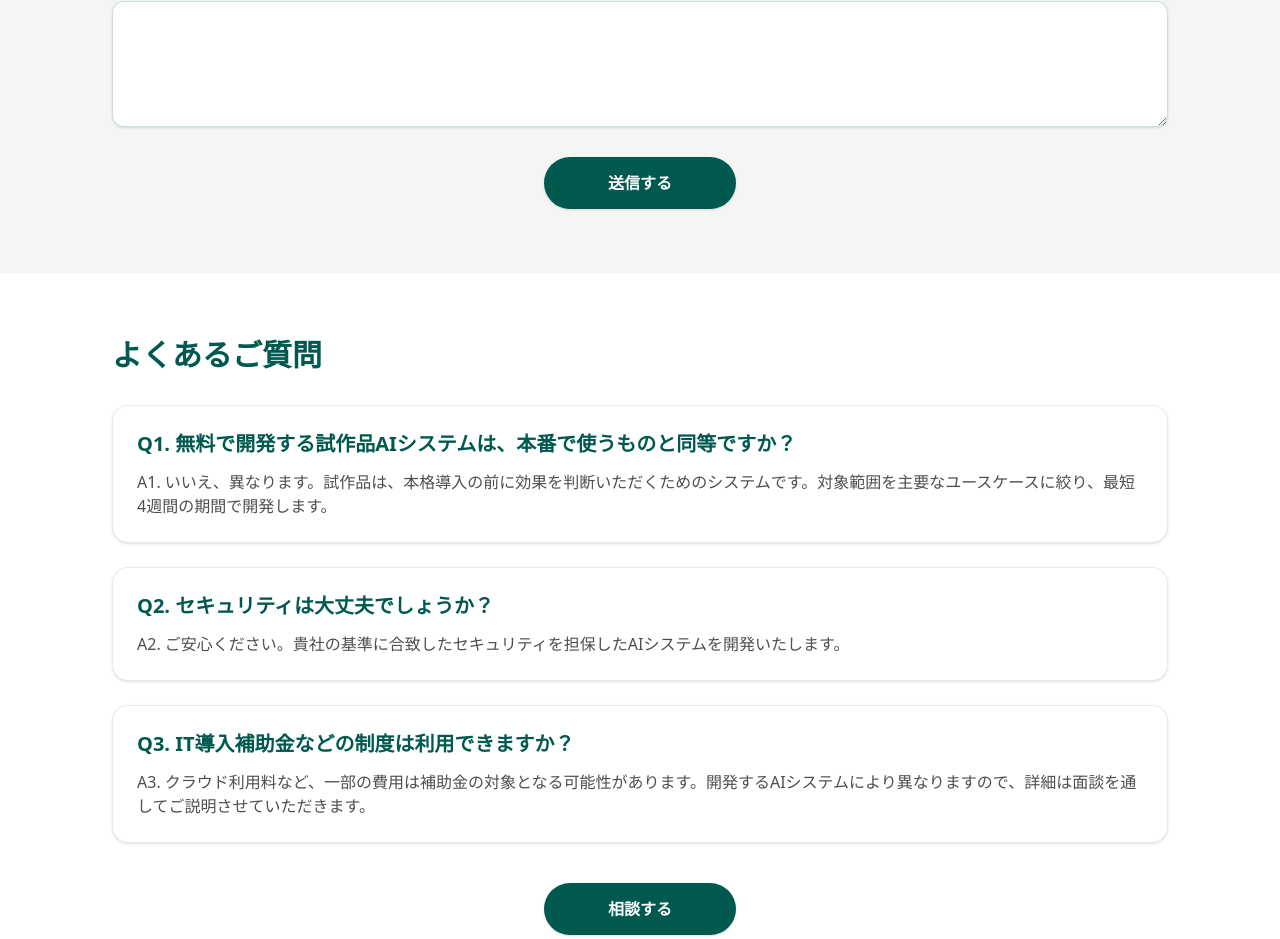
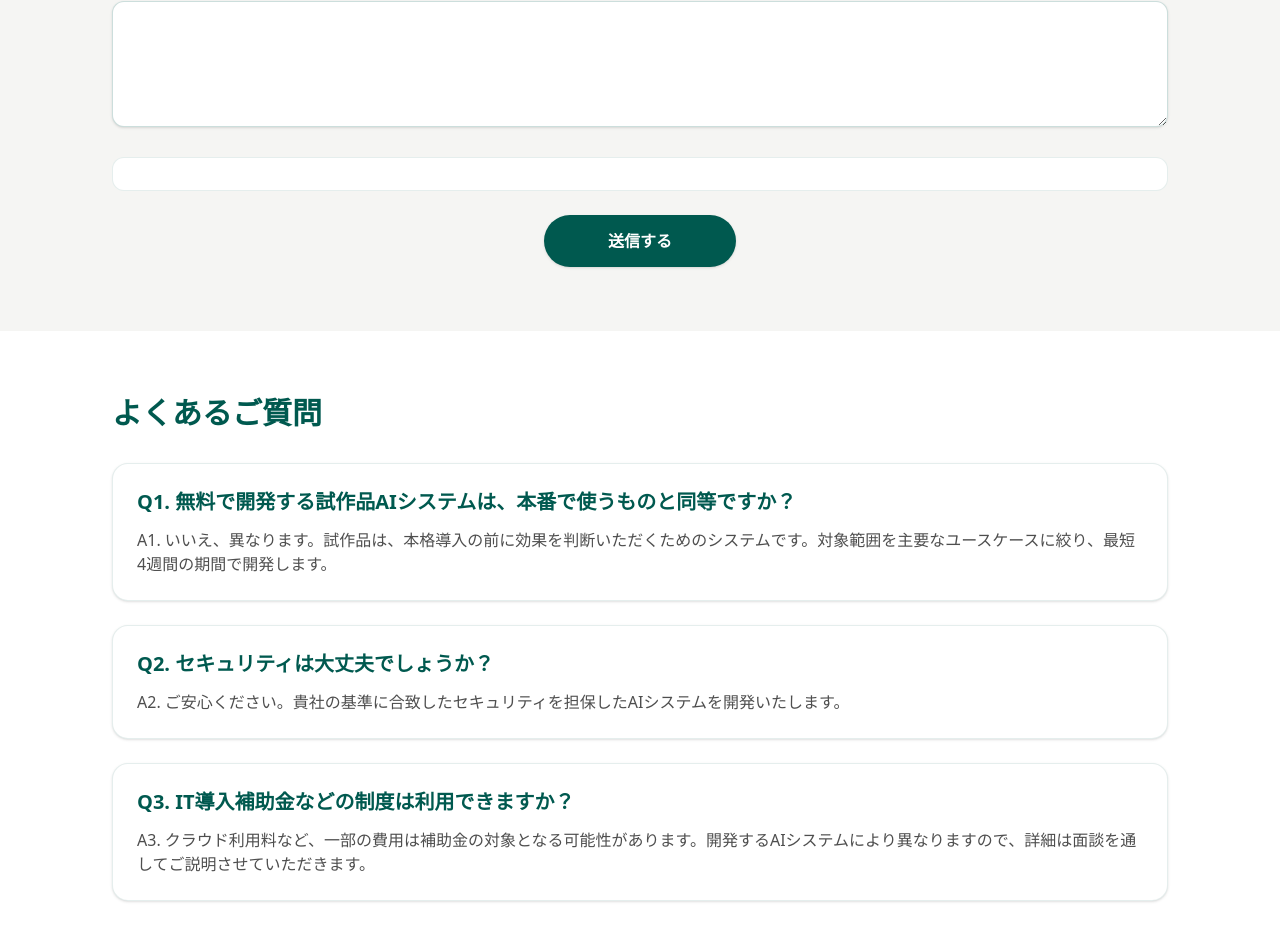
Before and after one commit to Shota44K/tomosu-ai, a Next.js app: page / in a window 1280 px wide. Shown: the part 5198-6137 px from the top of the page. Built offline with nearby package versions, Linux system fonts and the light colour scheme.

Commit message:
Uncomment reCAPTCHA div in ContactForm component to enable bot protection functionality.

```diff
--- a/components/home/ContactForm.tsx
+++ b/components/home/ContactForm.tsx
@@ -217,7 +217,7 @@ export default function ContactForm() {
           </div>
 
           {/* reCAPTCHA は疎通確定後に有効化 */}
-          {/* <div data-netlify-recaptcha="true" className="rounded-xl border border-primary/10 bg-white p-4"></div> */}
+          <div data-netlify-recaptcha="true" className="rounded-xl border border-primary/10 bg-white p-4"></div>
 
           <div className="text-center">
             <button
```
